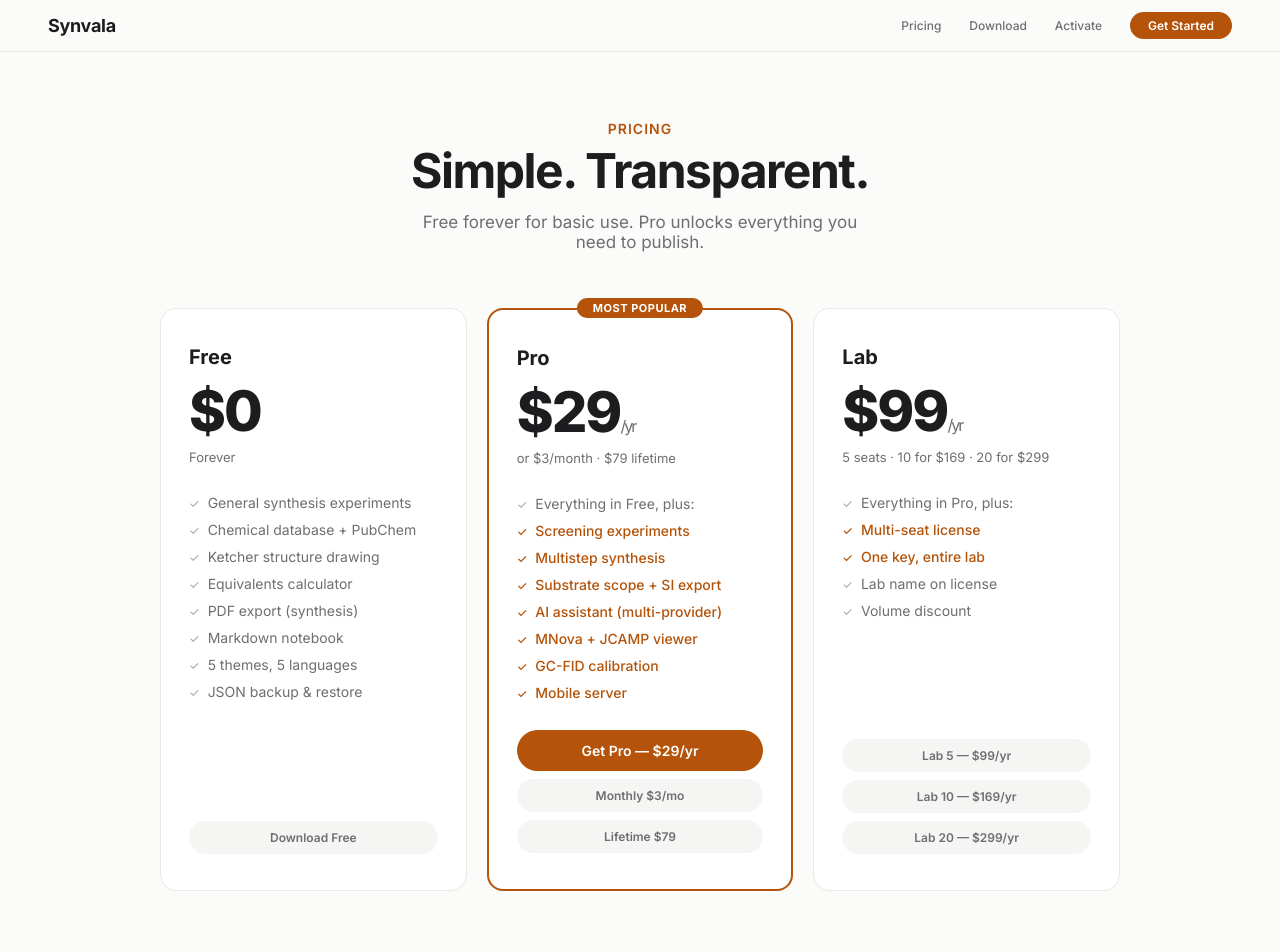
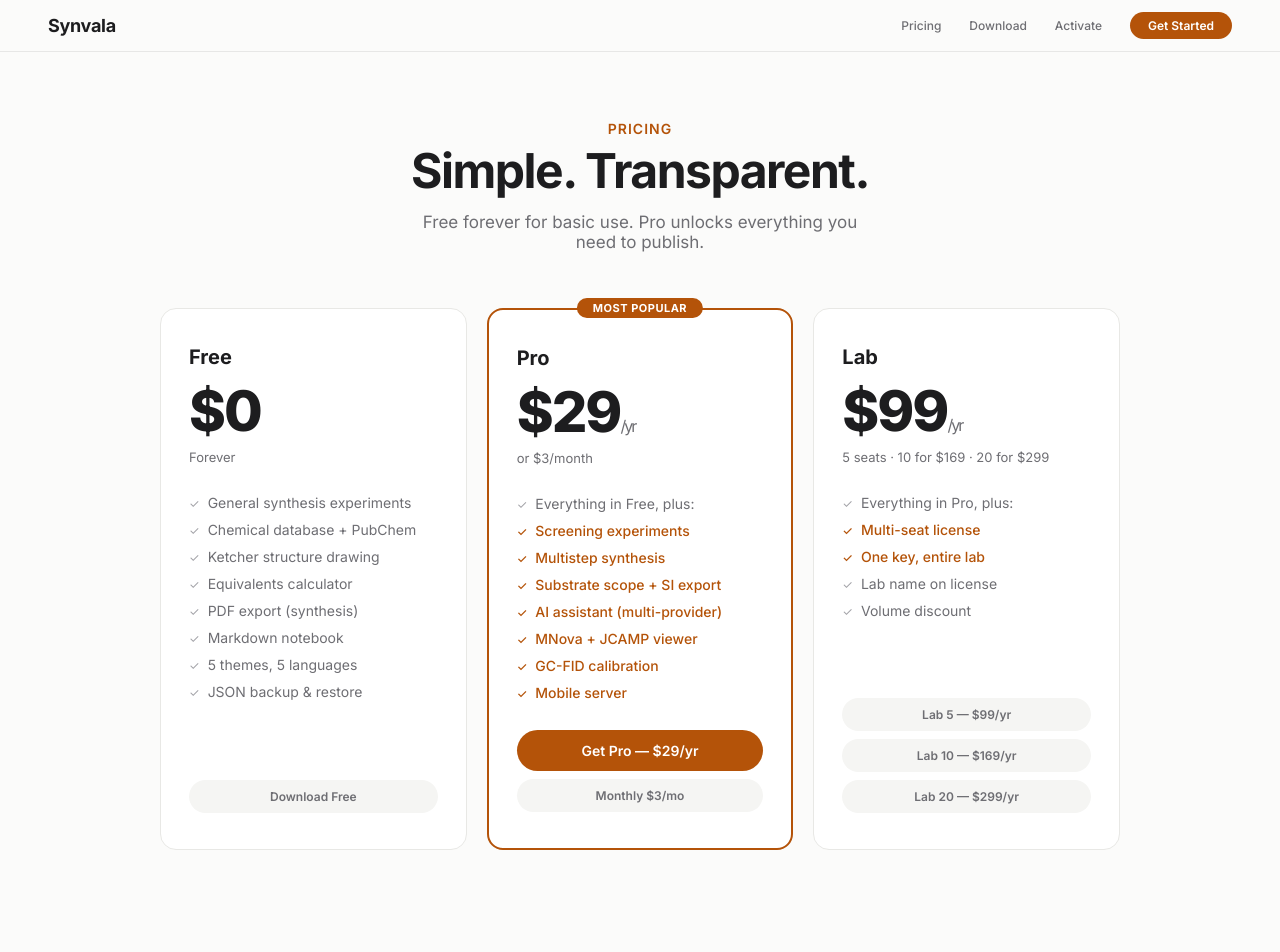
Before and after one commit to Aslan0809610/synvala-web, a Next.js app: page /pricing in a window 1280 px wide. Shown: the top 952 px of the page. Built offline with nearby package versions, Linux system fonts and the light colour scheme.

Commit message:
Remove lifetime plan from pricing page

```diff
--- a/app/pricing/page.tsx
+++ b/app/pricing/page.tsx
@@ -38,7 +38,7 @@
             <div className="tier-badge">MOST POPULAR</div>
             <h3>Pro</h3>
             <div className="tier-price">$29<span>/yr</span></div>
-            <div className="tier-sub">or $3/month · $79 lifetime</div>
+            <div className="tier-sub">or $3/month</div>
             <ul>
               <li>Everything in Free, plus:</li>
               <li className="hl">Screening experiments</li>
@@ -52,7 +52,6 @@
             <div className="tier-actions">
               <a href="https://9077962358592.gumroad.com/l/ylkzia" className="tier-btn primary">Get Pro — $29/yr</a>
               <a href="https://9077962358592.gumroad.com/l/emgyg" className="tier-btn secondary">Monthly $3/mo</a>
-              <a href="https://9077962358592.gumroad.com/l/muguh" className="tier-btn secondary">Lifetime $79</a>
             </div>
           </div>
 
```
